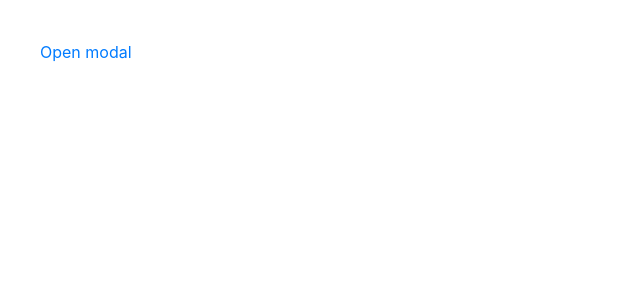
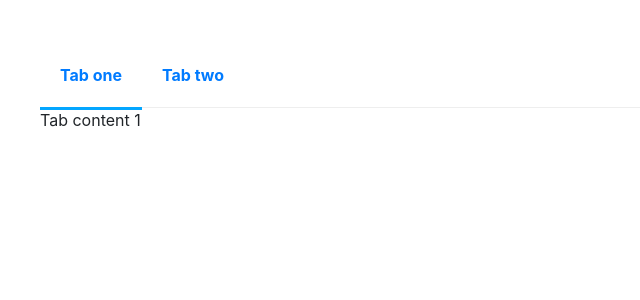
Before and after one commit to dev-iskan/vue-components, a Vue app: page / in a window 1280 px wide. Shown: the top 300 px of the page, without its empty margins (0-640 px from the left). Built offline with nearby package versions, Linux system fonts and the light colour scheme.

Commit message:
added tabs as dynamic component

```diff
--- /dev/null
+++ b/src/components/tabs/AppTab.vue
@@ -0,0 +1,31 @@
+<template>
+  <div v-show="active" :id="hash">
+    <slot/>
+  </div>
+</template>
+
+<script>
+  export default {
+    data () {
+      return {
+        active: false
+      }
+    },
+    computed: {
+      // to select exact tab
+      hash () {
+        return `${this.name.toLowerCase().replace(/ /g, '-')}` // customize to show hash
+      }
+    },
+    props: {
+      name: {
+        required: true,
+        type: String
+      }
+    }
+  }
+</script>
+
+<style scoped>
+
+</style>
--- /dev/null
+++ b/src/components/tabs/AppTabs.vue
@@ -0,0 +1,88 @@
+<template>
+<div>
+ <ul class="app-tabs">
+    <li v-for="(tab, index) in tabs" :key="index">
+      <a
+        href="#"
+        class="app-tab"
+        @click.prevent="switchTab(tab.hash)"
+        :class="{'active': tab.active}"
+        >
+        {{tab.name}}
+      </a>
+    </li>
+  </ul>
+  <slot />
+</div>
+</template>
+
+<script>
+  export default {
+    data () {
+      return {
+        tabs: []
+      }
+    },
+    created () {
+      // this.$children shows components which are children of current component
+     this.tabs = this.$children
+    },
+    mounted () {
+      this.switchTab(this.tabs[0].hash, false)
+      if(this.$route.hash) {
+        this.switchTab(this.$route.hash, false)
+      }
+    },
+    methods: {
+      switchTab(hash, switchHash = true) {
+        // to select to show content of exact tab
+        const clickedTab = this.findTab(hash)
+
+        //in case there is no such tab
+        if (typeof clickedTab === 'undefined') {
+          return
+        }
+        //switch active property of component AppTab we loop through all and set false to other than clicked tabs
+        this.tabs.forEach(tab => {
+          tab.active = (tab.hash === clickedTab.hash)
+        })
+
+        if (switchHash) {
+          //add hash to url, we use replace as we don't need to save to history clicked tab
+          this.$router.replace({
+            hash: clickedTab.hash
+          })
+        }
+
+      },
+      findTab (hash) {
+        // find either by plain id or with # itself
+        return this.tabs.find(tab=>tab.hash === hash || `#${tab.hash}` === hash)
+      }
+    }
+  }
+</script>
+
+<style scoped>
+  .app-tabs {
+    display: flex;
+    align-items: flex-end;
+    border-bottom: 1px solid #eee;
+    list-style-type: none;
+    padding: 0;
+    margin: 0;
+  }
+
+  .app-tab {
+    display: block;
+    padding: 20px;
+    font-weight: bold;
+    border-bottom: 3px solid transparent;
+    transform: translateY(3px)
+  }
+
+  .app-tab:hover, .app-tab.active {
+    border-bottom-color: #03a6ff;
+    text-decoration: none;
+  }
+</style>
--- a/src/views/Home.vue
+++ b/src/views/Home.vue
@@ -11,9 +11,21 @@
 
 
     <!-- Modals -->
-    <app-sign-in-modal name="Alex"></app-sign-in-modal>
+    <!-- <app-sign-in-modal name="Alex"></app-sign-in-modal>
 
-    <a href="#" @click.prevent="openModal">Open modal</a>
+    <a href="#" @click.prevent="openModal">Open modal</a> -->
+
+    <!-- Tabs -->
+    <app-tabs>
+      <app-tab
+        name="Tab one"
+      >Tab content 1
+      </app-tab>
+      <app-tab
+        name="Tab two"
+      >Tab content 2
+      </app-tab>
+    </app-tabs>
   </div>
 </template>
 
@@ -21,7 +33,9 @@
 // import AppButton from '@/components/AppButton'
 // import AppInput from '@/components/AppInput'
 // import AppLabel from '@/components/AppLabel'
-import AppSignInModal from '@/components/modals/AppSignInModal'
+// import AppSignInModal from '@/components/modals/AppSignInModal'
+import AppTabs from '@/components/tabs/AppTabs'
+import AppTab from '@/components/tabs/AppTab'
 export default {
   name: 'home',
   components: {
@@ -29,7 +43,9 @@ export default {
     // AppInput,
     // AppLabel,
     // AppTextarea,
-    AppSignInModal
+    // AppSignInModal,
+    AppTabs,
+    AppTab
   },
   data () {
     return {
```
